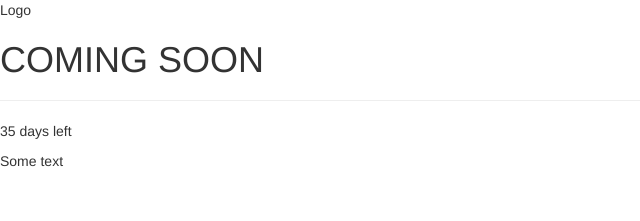
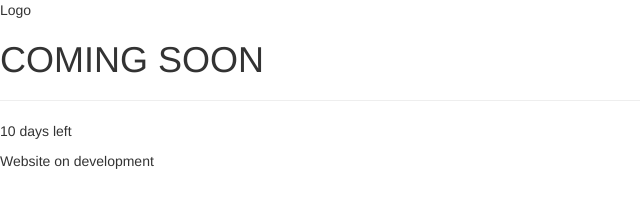
Before and after one commit to suseendiran/angular-electron-gallery, an Angular app: page / in a window 1280 px wide. Shown: the top 221 px of the page, without its empty margins (0-640 px from the left). Built offline with nearby package versions, Linux system fonts and the light colour scheme.

Commit message:
app component changes

```diff
--- a/src/app/app.component.html
+++ b/src/app/app.component.html
@@ -6,10 +6,10 @@
     <div className="middle">
       <h1>COMING SOON</h1>
       <hr />
-      <p>35 days left</p>
+      <p>10 days left</p>
     </div>
     <div className="bottomleft">
-      <p>Some text</p>
+      <p>Website on development</p>
     </div>
   </div>
 </div>
```
